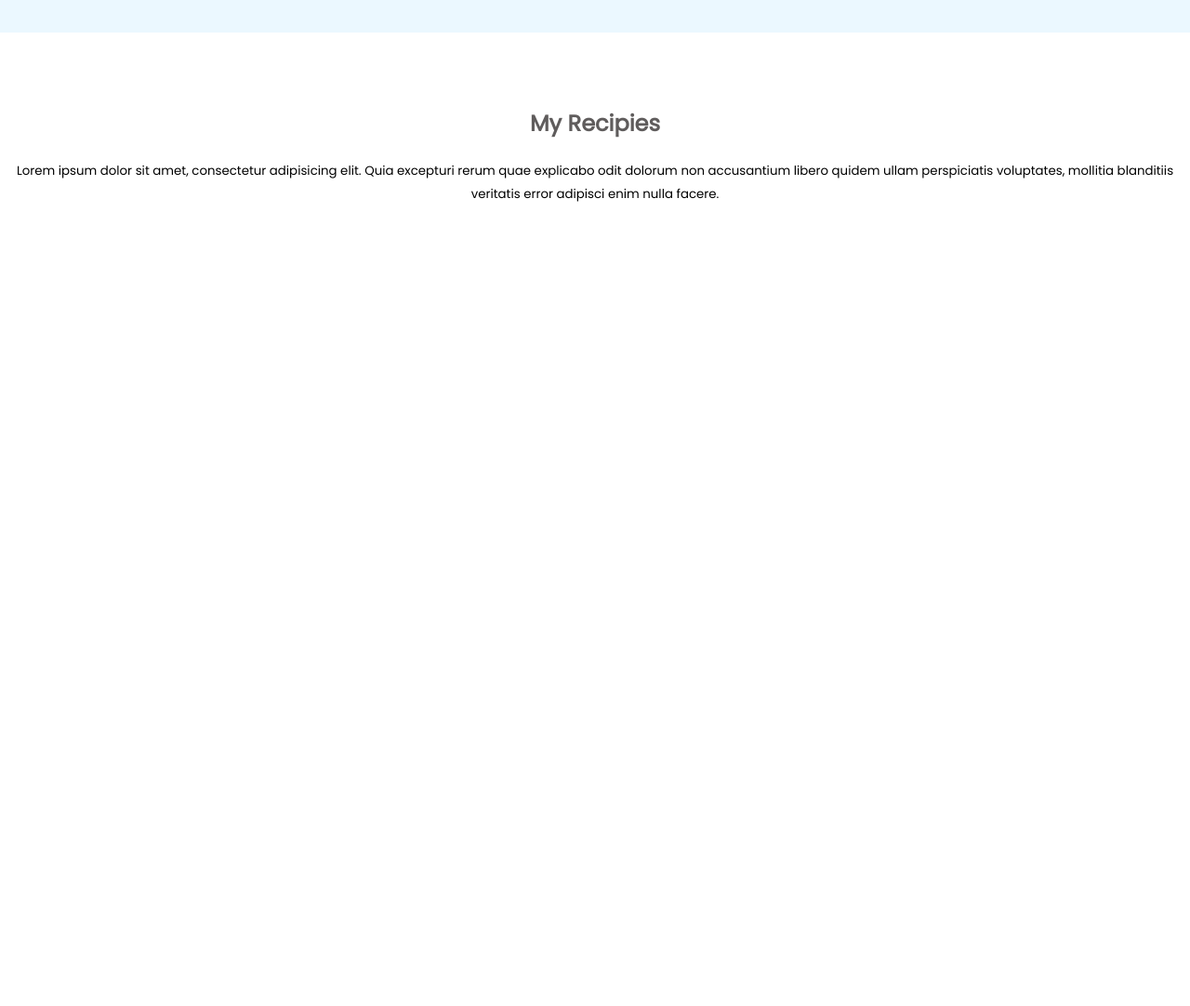
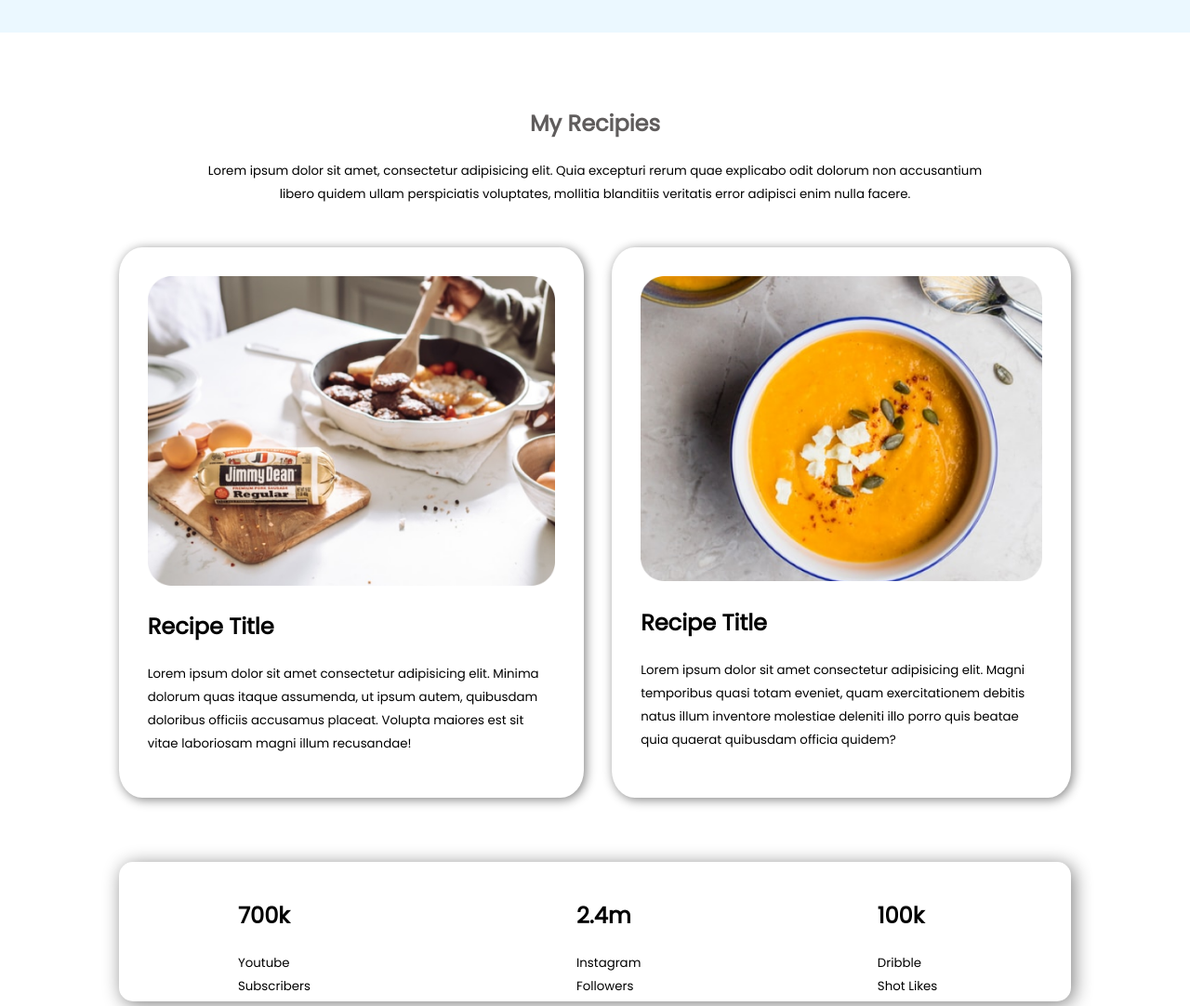
Before and after one commit to MehediHasan71/eat-healthy, a plain HTML site: page index.html in a window 1280 px wide. Shown: the part 1062-2144 px from the top of the page at 93% size. Before the commit the page ends 1362 px from the top, so only its background shows below. Drawn offline with Linux system fonts and the light colour scheme.

Commit message:
Section-3 & section-4

```diff
--- a/index.html
+++ b/index.html
@@ -5,7 +5,7 @@
     <meta charset="UTF-8">
     <meta http-equiv="X-UA-Compatible" content="IE=edge">
     <meta name="viewport" content="width=device-width, initial-scale=1.0">
-    <title>Document</title>
+    <title>Eat Healthy</title>
     <link href="https://fonts.googleapis.com/css2?family=Poppins&display=swap" rel="stylesheet">
     <link rel="stylesheet" href="style.css">
 </head>
@@ -44,13 +44,64 @@
 
         </div>
     </section>
-    <section class="food-network recipies">
+    <section class=" recipies">
         <div>
             <h2 class="diet-h1">My Recipies</h2>
+            <p class="recipies">
+                <small>Lorem ipsum dolor sit amet, consectetur adipisicing elit. Quia excepturi rerum quae explicabo
+                    odit dolorum non accusantium <br>libero quidem ullam perspiciatis voluptates, mollitia blanditiis
+                    veritatis error adipisci enim nulla facere.</small>
+            </p>
+        </div>
+    </section>
+    <section id="section3" class="food-network ">
+        <div class="shadow-div1">
+            <img class="recipe-img" src="eat-healthy-main/images/food/Project Cover.jpg" alt="">
+            <h2>Recipe Title</h2>
             <p>
-                <small>Lorem ipsum dolor sit amet, consectetur adipisicing elit. Quia excepturi rerum quae explicabo
-                    odit dolorum non accusantium libero quidem ullam perspiciatis voluptates, mollitia blanditiis
-                    veritatis error adipisci enim nulla facere.</small>
+                <small>
+                    Lorem ipsum dolor sit amet consectetur adipisicing elit. Minima dolorum quas itaque assumenda, ut
+                    ipsum autem, quibusdam doloribus officiis accusamus placeat. Volupta maiores est sit vitae
+                    laboriosam magni illum recusandae!
+                </small>
+            </p>
+        </div>
+        <div class="shadow-div2" style="margin-left: 3%;">
+            <img class=" recipe-img" src="eat-healthy-main/images/food/Project Cover.png" alt="">
+            <h2>Recipe Title</h2>
+            <p>
+                <small>
+                    Lorem ipsum dolor sit amet consectetur adipisicing elit. Magni temporibus quasi totam eveniet, quam
+                    exercitationem debitis natus illum inventore molestiae deleniti illo porro quis beatae quia quaerat
+                    quibusdam officia quidem?
+                </small>
+            </p>
+
+        </div>
+    </section>
+    <section id="section4" class="food-network ">
+        <div style="padding-right: 35%;">
+            <h1>700k</h1>
+            <p>
+                <small>
+                    Youtube Subscribers
+                </small>
+            </p>
+        </div>
+        <div style="padding-right: 30%;  ">
+            <h1>2.4m</h1>
+            <p>
+                <small>
+                    Instagram Followers
+                </small>
+            </p>
+        </div>
+        <div style="">
+            <h1>100k</h1>
+            <p>
+                <small>
+                    Dribble Shot Likes
+                </small>
             </p>
         </div>
     </section>
--- a/style.css
+++ b/style.css
@@ -64,4 +64,39 @@ a {
 
 .recipies {
     text-align: center;
+    padding-bottom: 15px;
 }
+
+.recipe-img {
+
+    width: 100%;
+}
+
+#section3 {
+    padding-left: 10%;
+    padding-right: 10%;
+    /* box-shadow: 10px 10px 20px gray; */
+}
+
+.shadow-div1 {
+    box-shadow: 2px 2px 12px gray;
+    padding: 3%;
+    border-radius: 5%;
+
+}
+
+.shadow-div2 {
+    box-shadow: 2px 2px 12px gray;
+    padding: 3%;
+    border-radius: 5%;
+
+}
+
+#section4 {
+    width: 60%;
+    height: 110px;
+    padding: 20px 10%;
+    box-shadow: 3px 3px 20px gray;
+    border-radius: 15px;
+    margin: 5px 10%;
+}
```
